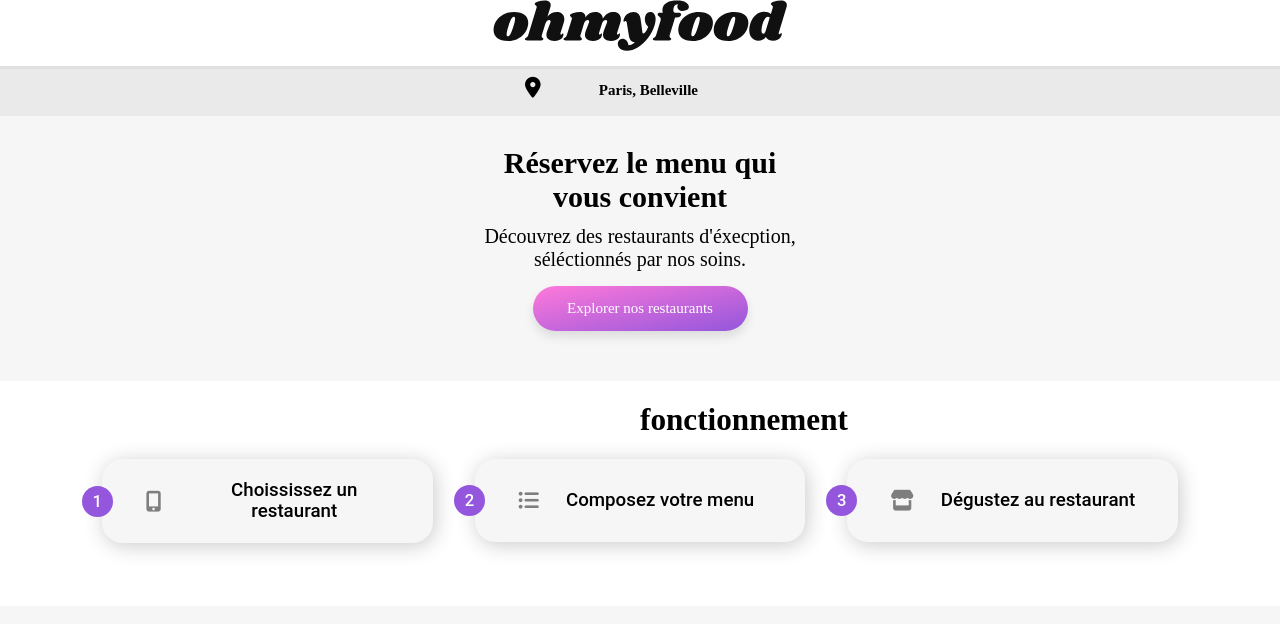
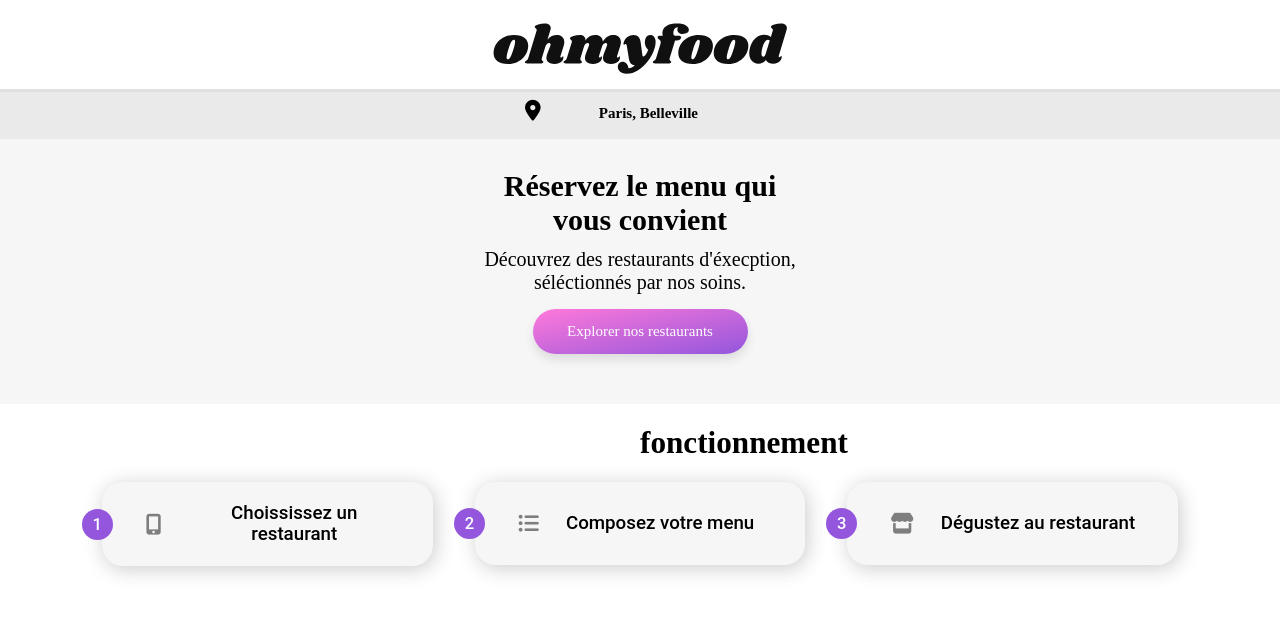
Before and after one commit to codeuse-83/Stephanie-P3-OC, a website: page index.html in a window 1280 px wide. Shown: the top 624 px of the page. Drawn offline with Linux system fonts and the light colour scheme; a web font is replaced by a local one.

Commit message:
rajout margin-top logo_container img css

```diff
--- a/public/css/styles.css
+++ b/public/css/styles.css
@@ -169,6 +169,7 @@
   }
   .logo_container img {
     width: 23%;
+    margin-top: 23px;
   }
 
   .barre_recherche {
```
